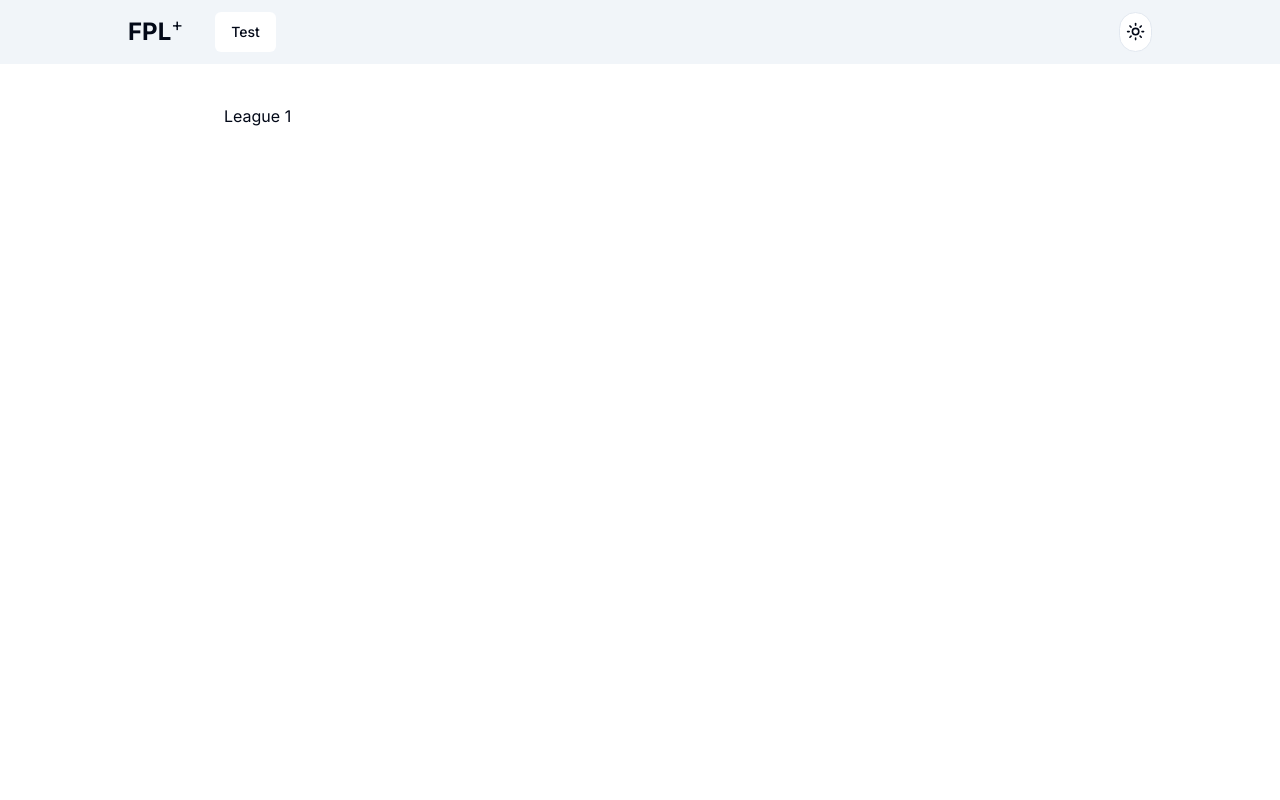
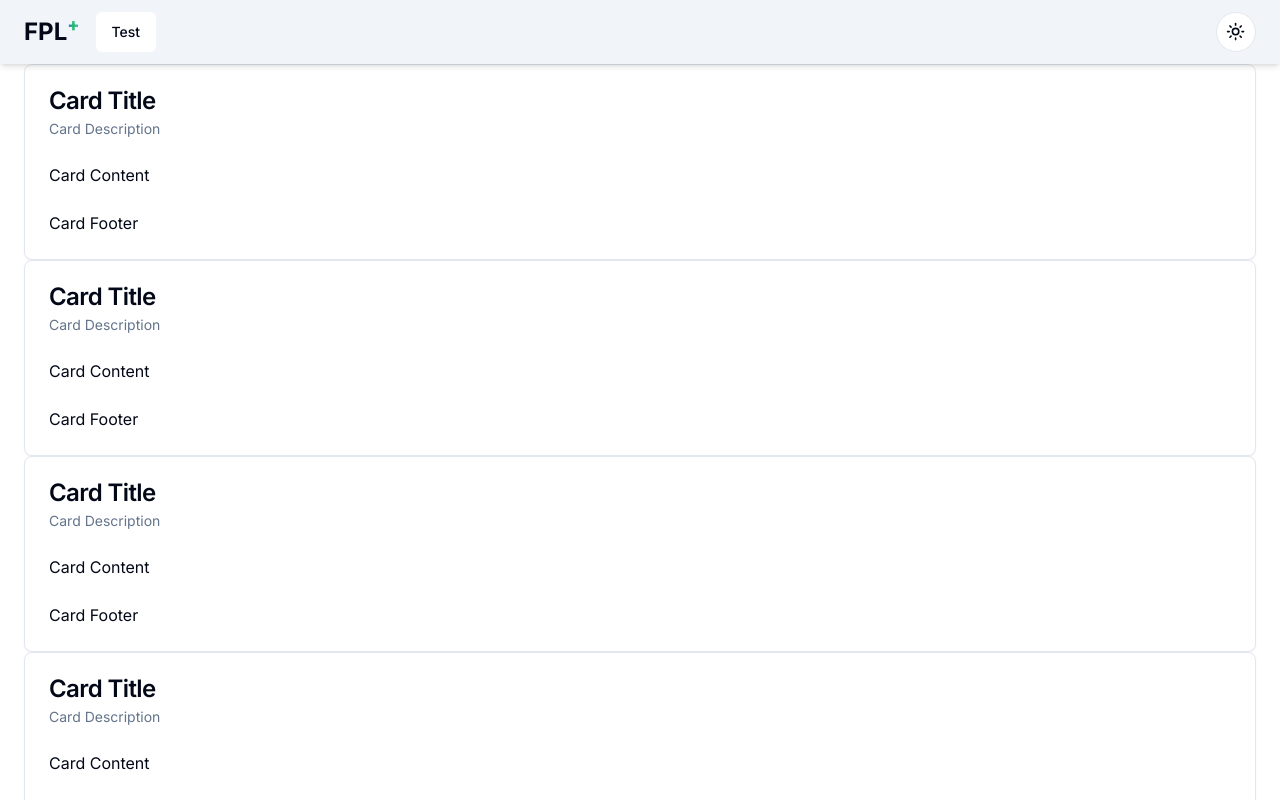
Before and after one commit to dir/fpl-plus, a Next.js app: page /leagues/1 in a window 1280 px wide. Shown: the top 800 px of the page. Built offline with nearby package versions, Linux system fonts and the light colour scheme.

Commit message:
layout clean up

```diff
--- a/src/app/layout.tsx
+++ b/src/app/layout.tsx
@@ -29,10 +29,12 @@ export default function RootLayout({
       className={cn("antialiased", inter.className)}
       suppressHydrationWarning
     >
-      <body className="flex flex-col gap-y-10">
+      <body>
         <Providers>
           <Header />
-          <main className="px-56">{children}</main>
+          <main className="mx-auto w-full max-w-screen-2xl px-4 md:px-6">
+            {children}
+          </main>
         </Providers>
       </body>
     </html>
--- a/src/app/leagues/[leagueId]/page.tsx
+++ b/src/app/leagues/[leagueId]/page.tsx
@@ -1,3 +1,12 @@
+import {
+  Card,
+  CardContent,
+  CardDescription,
+  CardFooter,
+  CardHeader,
+  CardTitle,
+} from "~/components/ui/card";
+
 export default function LeaguePage({
   params,
 }: {
@@ -7,6 +16,68 @@ export default function LeaguePage({
 }) {
   return (
     <div>
+      <Card>
+        <CardHeader>
+          <CardTitle>Card Title</CardTitle>
+          <CardDescription>Card Description</CardDescription>
+        </CardHeader>
+        <CardContent>
+          <p>Card Content</p>
+        </CardContent>
+        <CardFooter>
+          <p>Card Footer</p>
+        </CardFooter>
+      </Card>
+
+      <Card>
+        <CardHeader>
+          <CardTitle>Card Title</CardTitle>
+          <CardDescription>Card Description</CardDescription>
+        </CardHeader>
+        <CardContent>
+          <p>Card Content</p>
+        </CardContent>
+        <CardFooter>
+          <p>Card Footer</p>
+        </CardFooter>
+      </Card>
+      <Card>
+        <CardHeader>
+          <CardTitle>Card Title</CardTitle>
+          <CardDescription>Card Description</CardDescription>
+        </CardHeader>
+        <CardContent>
+          <p>Card Content</p>
+        </CardContent>
+        <CardFooter>
+          <p>Card Footer</p>
+        </CardFooter>
+      </Card>
+      <Card>
+        <CardHeader>
+          <CardTitle>Card Title</CardTitle>
+          <CardDescription>Card Description</CardDescription>
+        </CardHeader>
+        <CardContent>
+          <p>Card Content</p>
+        </CardContent>
+        <CardFooter>
+          <p>Card Footer</p>
+        </CardFooter>
+      </Card>
+      <Card>
+        <CardHeader>
+          <CardTitle>Card Title</CardTitle>
+          <CardDescription>Card Description</CardDescription>
+        </CardHeader>
+        <CardContent>
+          <p>Card Content</p>
+        </CardContent>
+        <CardFooter>
+          <p>Card Footer</p>
+        </CardFooter>
+      </Card>
+
       <h1>League {params.leagueId}</h1>
     </div>
   );
--- a/src/app/providers.tsx
+++ b/src/app/providers.tsx
@@ -1,4 +1,4 @@
-import { ThemeProvider } from "~/styles/theme-provider";
+import ThemeProvider from "~/styles/theme-provider";
 
 export default function Providers({
   children,
--- a/src/components/layout/header.tsx
+++ b/src/components/layout/header.tsx
@@ -7,21 +7,17 @@ import SheetNavMenu from "~/components/layout/nav/sheet";
 
 export default function Header() {
   return (
-    <header className="inline-flex w-full items-center gap-x-2 bg-secondary px-32 py-3">
-      <div className="flex-1 md:hidden">
-        <SheetNavMenu />
+    <header className="sticky top-0 z-50 w-full bg-secondary px-4 py-3 shadow-md md:px-6">
+      <div className="mx-auto flex w-full max-w-screen-2xl flex-row items-center justify-between">
+        <SheetNavMenu className="flex md:hidden" />
+
+        <div className="inline-flex gap-x-4">
+          <Logo />
+          <HorizontalNavMenu className="hidden md:flex" />
+        </div>
+
+        <ThemeToggleButton />
       </div>
-
-      <div className="hidden gap-x-8 md:flex">
-        <Logo />
-        <HorizontalNavMenu />
-      </div>
-
-      <div className="w-full">
-        <Logo className="md:hidden" />
-      </div>
-
-      <ThemeToggleButton />
     </header>
   );
 }
@@ -31,7 +27,9 @@ export function Logo({ className }: { className?: string }) {
     <div className={cn("flex items-center justify-center", className)}>
       <h1 className="select-none text-2xl">
         <span className="font-bold">FPL</span>
-        <sup className="font-normal">+</sup>
+        <sup className="shrink-0 bg-gradient-to-r from-blue-600 via-green-500 to-indigo-400 bg-clip-text font-extrabold text-transparent">
+          +
+        </sup>
       </h1>
     </div>
   );
--- a/src/components/layout/nav/horizontal.tsx
+++ b/src/components/layout/nav/horizontal.tsx
@@ -1,6 +1,7 @@
 import * as React from "react";
 import Link from "next/link";
 
+import { cn } from "~/lib/utils";
 import {
   NavigationMenu,
   NavigationMenuItem,
@@ -9,9 +10,13 @@ import {
   navigationMenuTriggerStyle,
 } from "~/components/ui/navigation-menu";
 
-export default function HorizontalNavMenu() {
+export default function HorizontalNavMenu({
+  className,
+}: {
+  className?: string;
+}) {
   return (
-    <NavigationMenu>
+    <NavigationMenu className={cn(className)}>
       <NavigationMenuList className="gap-x-3">
         <NavigationMenuItem>
           <Link href="/docs" legacyBehavior passHref>
--- a/src/components/layout/nav/sheet.tsx
+++ b/src/components/layout/nav/sheet.tsx
@@ -4,6 +4,7 @@ import { MenuIcon } from "lucide-react";
 import { useMemo, useState } from "react";
 import { usePathname } from "next/navigation";
 
+import { cn } from "~/lib/utils";
 import { Button } from "~/components/ui/button";
 import {
   Sheet,
@@ -13,7 +14,7 @@ import {
 } from "~/components/ui/sheet";
 import { Logo } from "~/components/layout/header";
 
-export default function SheetNavMenu() {
+export default function SheetNavMenu({ className }: { className?: string }) {
   const pathname = usePathname();
   const [open, setOpen] = useState(false);
 
@@ -25,8 +26,8 @@ export default function SheetNavMenu() {
 
   return (
     <Sheet open={open} onOpenChange={setOpen}>
-      <SheetTrigger>
-        <Button className="shrink-0 lg:hidden" variant="outline" size="icon">
+      <SheetTrigger className={cn(className)}>
+        <Button className="shrink-0" variant="outline" size="icon">
           <MenuIcon className="size-5" />
           <span className="sr-only">Toggle navigation menu</span>
         </Button>
--- a/src/styles/globals.css
+++ b/src/styles/globals.css
@@ -32,25 +32,26 @@
   }
 
   .dark {
-    --background: 222.2 84% 4.9%;
-    --foreground: 210 40% 98%;
-    --card: 222.2 84% 4.9%;
-    --card-foreground: 210 40% 98%;
-    --popover: 222.2 84% 4.9%;
-    --popover-foreground: 210 40% 98%;
-    --primary: 210 40% 98%;
-    --primary-foreground: 222.2 47.4% 11.2%;
-    --secondary: 217.2 32.6% 17.5%;
-    --secondary-foreground: 210 40% 98%;
-    --muted: 217.2 32.6% 17.5%;
-    --muted-foreground: 215 20.2% 65.1%;
-    --accent: 217.2 32.6% 17.5%;
-    --accent-foreground: 210 40% 98%;
-    --destructive: 0 62.8% 30.6%;
-    --destructive-foreground: 210 40% 98%;
-    --border: 217.2 32.6% 17.5%;
-    --input: 217.2 32.6% 17.5%;
-    --ring: 212.7 26.8% 83.9%;
+    --background: 240 5% 6%;
+    --foreground: 60 5% 90%;
+    --primary: 240 0% 90%;
+    --primary-foreground: 60 0% 0%;
+    --secondary: 240 4% 15%;
+    --secondary-foreground: 60 5% 85%;
+    --accent: 240 0% 13%;
+    --accent-foreground: 60 0% 100%;
+    --destructive: 0 60% 50%;
+    --destructive-foreground: 0 0% 98%;
+    --muted: 240 5% 25%;
+    --muted-foreground: 60 5% 85%;
+    --card: 240 4% 10%;
+    --card-foreground: 60 5% 90%;
+    --popover: 240 5% 15%;
+    --popover-foreground: 60 5% 85%;
+    --border: 240 6% 20%;
+    --input: 240 6% 20%;
+    --ring: 240 5% 90%;
+    --radius: 0.5rem;
     --chart-1: 220 70% 50%;
     --chart-2: 160 60% 45%;
     --chart-3: 30 80% 55%;
--- a/src/styles/theme-provider.tsx
+++ b/src/styles/theme-provider.tsx
@@ -13,7 +13,10 @@ import type { ThemeProviderProps } from "next-themes/dist/types";
  * @see https://ui.shadcn.com/docs/dark-mode/next
  * @see https://github.com/pacocoursey/next-themes
  */
-export function ThemeProvider({ children, ...props }: ThemeProviderProps) {
+export default function ThemeProvider({
+  children,
+  ...props
+}: ThemeProviderProps) {
   const [mounted, setMounted] = useState(false);
 
   useEffect(() => {
```
